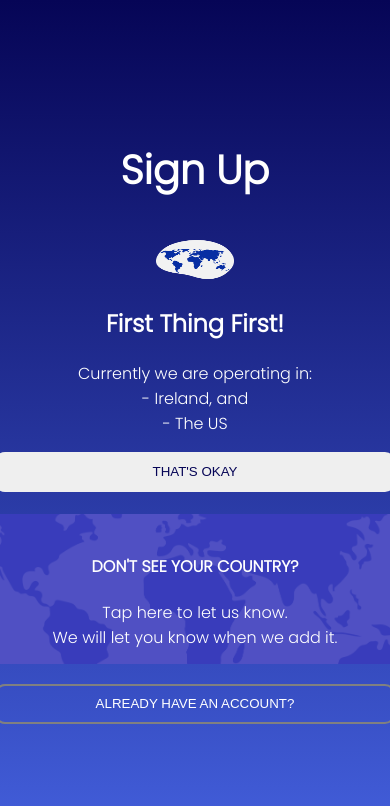
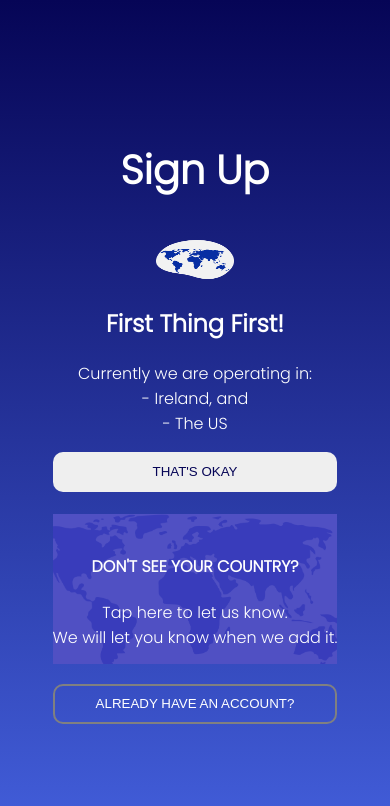
Before and after one commit to Custxmer/Custxmer-Web-App, a Next.js app: page /signup in a window 390 px wide. Shown: the top 806 px of the page. Built offline with nearby package versions, Linux system fonts and the light colour scheme.

Commit message:
Adjust home screen mobile view

```diff
--- a/pages/signup.tsx
+++ b/pages/signup.tsx
@@ -24,7 +24,7 @@ const Signup = () => {
           <br />- Ireland, and
           <br />- The US
         </p>
-        <Link href="./signupMain">
+        <Link className={styles.link} href="./signupMain">
           <button className={`button main-blue ${styles.okay}`}>
             {/* eslint-disable-next-line react/no-unescaped-entities */}
             THAT'S OKAY
--- a/styles/Signup.module.css
+++ b/styles/Signup.module.css
@@ -3,6 +3,7 @@
   flex-direction: column;
   align-items: center;
   min-height: 100vh;
+  width: 100%;
 }
 
 .logo {
@@ -21,12 +22,24 @@
   background-size: 130%;
 }
 
+.link {
+  width: 100%;
+}
+
+.link > * {
+  width: 100%;
+}
+
 .innerDiv {
   width: 100%;
   height: 100%;
   background-color: rgba(63, 63, 190, 0.9);
 }
 
+.innerDiv > * {
+  width: 100%;
+}
+
 .letYouKnow {
   padding-top: 40px;
 }
```
